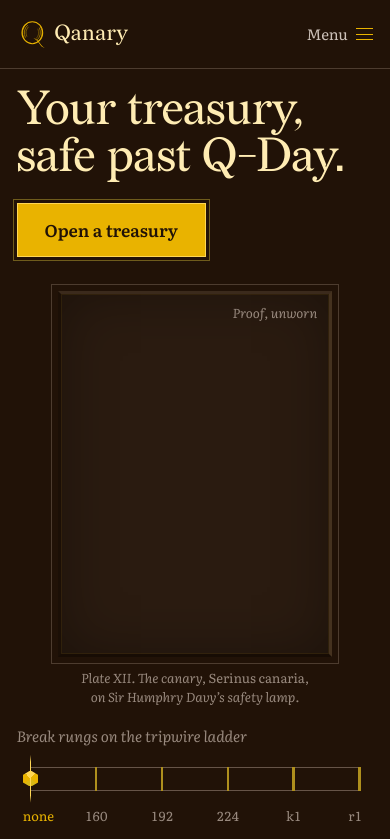
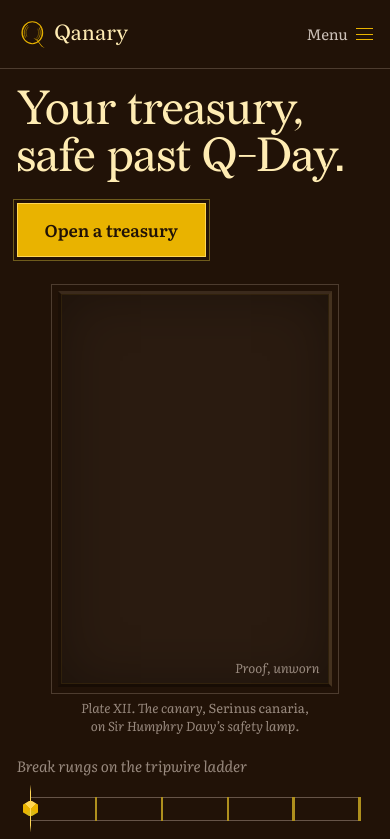
Before and after one commit to RaYYeR220/qanary, a Next.js app in the folder apps/web/: page / in a window 390 px wide. Shown: the top 839 px of the page. Built offline with nearby package versions, Linux system fonts and the light colour scheme.

Commit message:
fix(web): keep the plate's state lettering clear of the bill on phones

```diff
--- a/apps/web/src/components/hero/Hero.module.css
+++ b/apps/web/src/components/hero/Hero.module.css
@@ -94,6 +94,15 @@
   .secondary {
     display: none;
   }
+
+  /* on a compact plate the corner lettering would touch the bill: set it as a
+     line in the plate's lower margin instead */
+  .state {
+    position: static;
+    display: block;
+    padding: 0.2rem 0.6rem 0.35rem;
+    text-align: right;
+  }
 }
 
 @media (min-width: 40em) {
```
